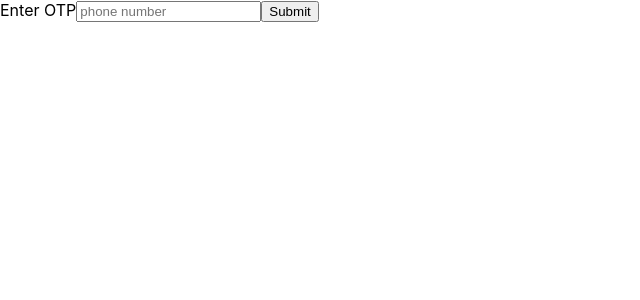
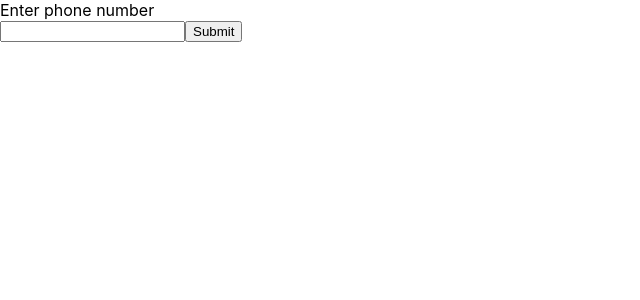
Before and after one commit to sourav-py/texter_frontend, a React (Create React App) app: page /login in a window 1280 px wide. Shown: the top 300 px of the page, without its empty margins (0-640 px from the left). Built offline with nearby package versions, Linux system fonts and the light colour scheme.

Commit message:
Resetting to default login process

```diff
--- a/src/App.js
+++ b/src/App.js
@@ -16,7 +16,7 @@ function App() {
       <Routes>
         <Route path="/" element={<Main />} />
         <Route path="/enterotp" element={<EnterOTP/>} />
-        <Route path="login" element={<DummyLogin />} />
+        <Route path="login" element={<InputPhone />} />
         <Route path="register" element={<Register />} />
         <Route path="/down-for-maintainance" element={<ServerDown/>}/>
         <Route path="*" element={<NotFound />} />
```
